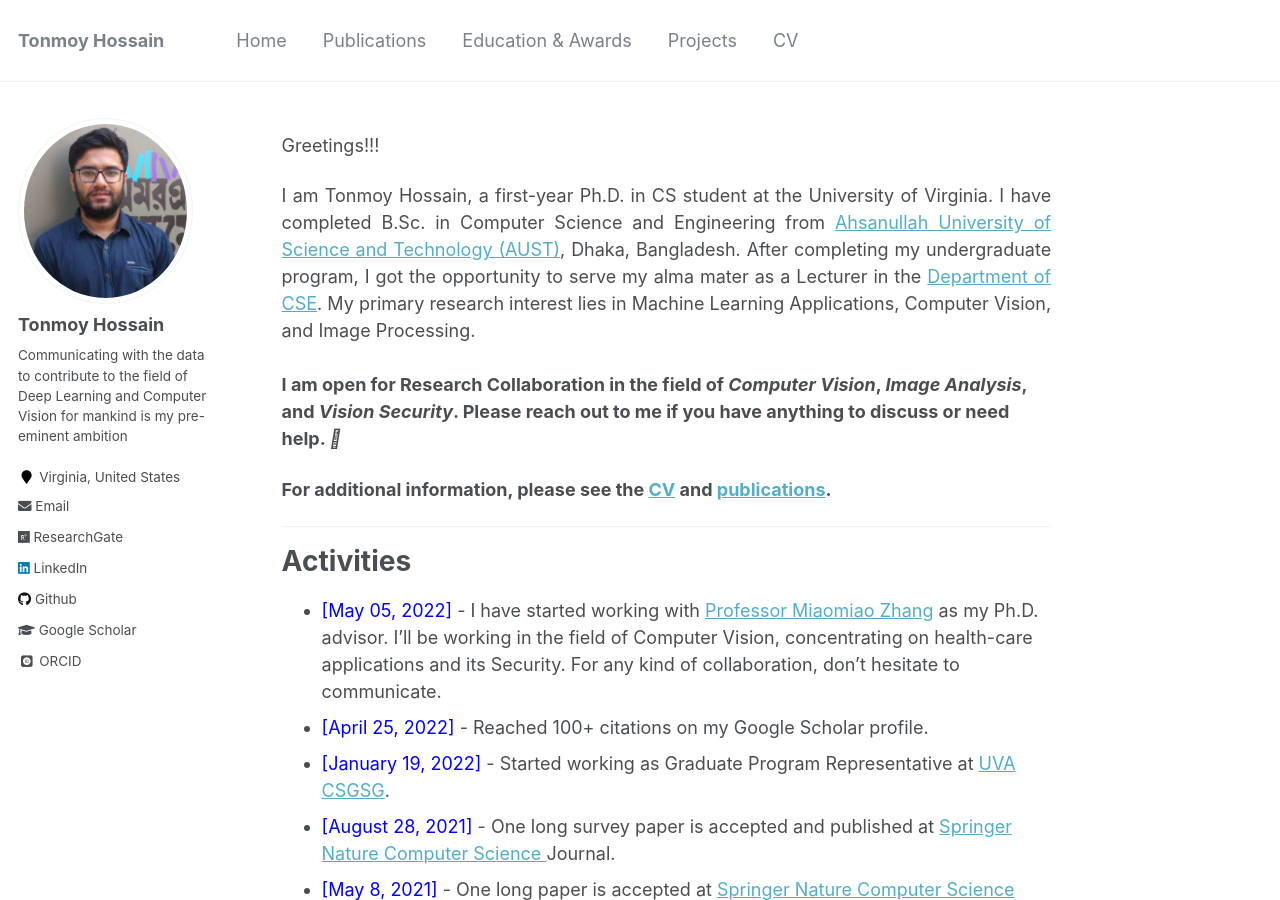
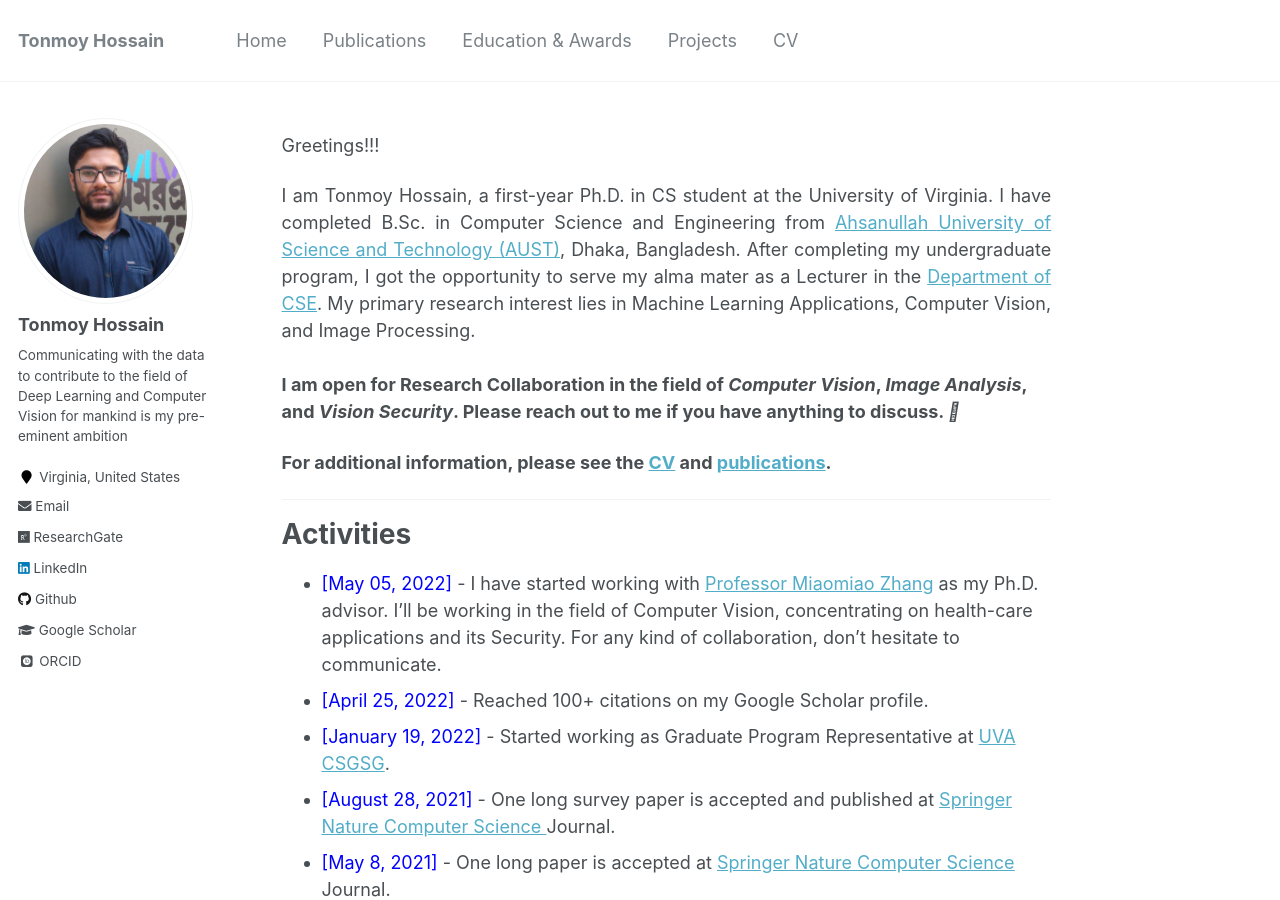
Before and after one commit to shaeekh/shaeekh.github.io, a Jekyll site: the page built from _pages/about.md, in a window 1280 px wide and 900 px high. Built offline with Jekyll 4.4.1, drawn with Linux system fonts in a browser that asks for light colours; some web fonts are replaced; a script that is not in the unit is left out.

Commit message:
Update about.md

```diff
--- a/_pages/about.md
+++ b/_pages/about.md
@@ -14,7 +14,7 @@ Greetings!!!
 
 I am Tonmoy Hossain, a first-year Ph.D. in CS student at the University of Virginia. I have completed B.Sc. in Computer Science and Engineering from <a href="http://aust.edu/">Ahsanullah University of Science and Technology (AUST)</a>, Dhaka, Bangladesh. After completing my undergraduate program, I got the opportunity to serve my alma mater as a Lecturer in the <a href="https://www.aust.edu/cse">Department of CSE</a>. My primary research interest lies in Machine Learning Applications, Computer Vision, and Image Processing.<br /><br /></div>
 
-<b> I am open for Research Collaboration in the field of *Computer Vision*, *Image Analysis*, and *Vision Security*. Please reach out to me if you have anything to discuss or need help.  </b> <i class="fa-solid fa-envelope"></i> <br />
+<b> I am open for Research Collaboration in the field of *Computer Vision*, *Image Analysis*, and *Vision Security*. Please reach out to me if you have anything to discuss.  </b> <i class="fa-solid fa-envelope"></i> <br />
 
 
 **For additional information, please see the [CV](https://tonmoy-hossain.github.io/cv/) and [publications](https://tonmoy-hossain.github.io/publications/).**
```
